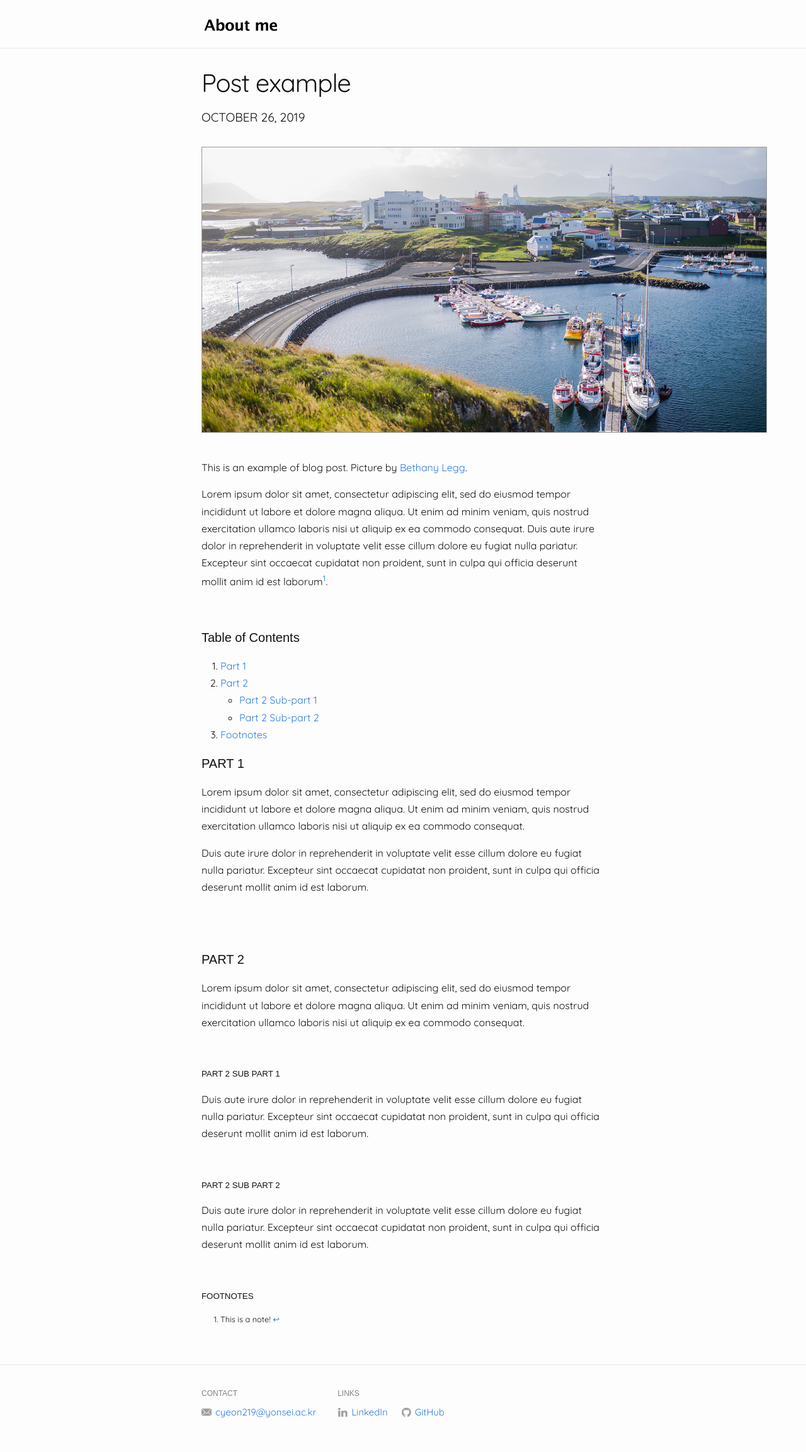
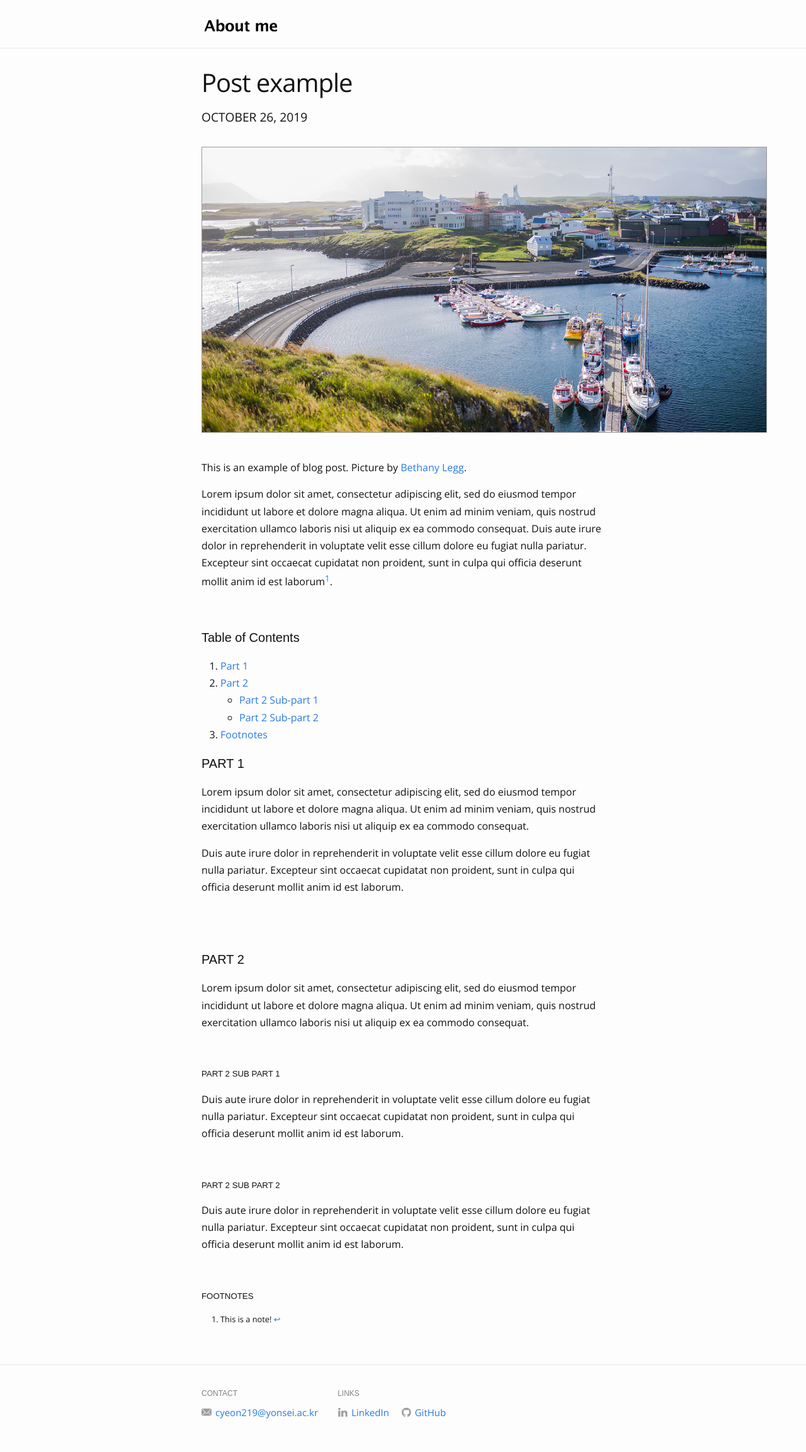
Before and after one commit to eliottvincent/bay, a Jekyll site: the page built from _posts/2019-10-26-example-of-blog-post.md, in a window 1280 px wide. Shown: the whole page at 63% size. Built offline with Jekyll 4.4.1, drawn with Linux system fonts in a browser that asks for light colours.

Commit message:
Update main.scss

```diff
--- a/assets/css/main.scss
+++ b/assets/css/main.scss
@@ -4,12 +4,12 @@
 
 @charset "utf-8";
 
-@import url('https://fonts.googleapis.com/css2?family=Open+Sans:ital,wght@0,300;0,500;1,300&family=Quicksand&display=swap');
+@import url('https://fonts.googleapis.com/css2?family=Open+Sans&display=swap');
 
 // Our variables
 $base-url: "{{ site.baseurl }}";
 
-$base-font-family: 'Quicksand', Helvetica, Charter, Georgia, Arial, sans-serif;
+$base-font-family: 'Open Sans', Helvetica, Charter, Georgia, Arial, sans-serif;
 $base-font-size: 16px;
 $small-font-size: $base-font-size * 0.875;
 $base-line-height: 1.7;
```
